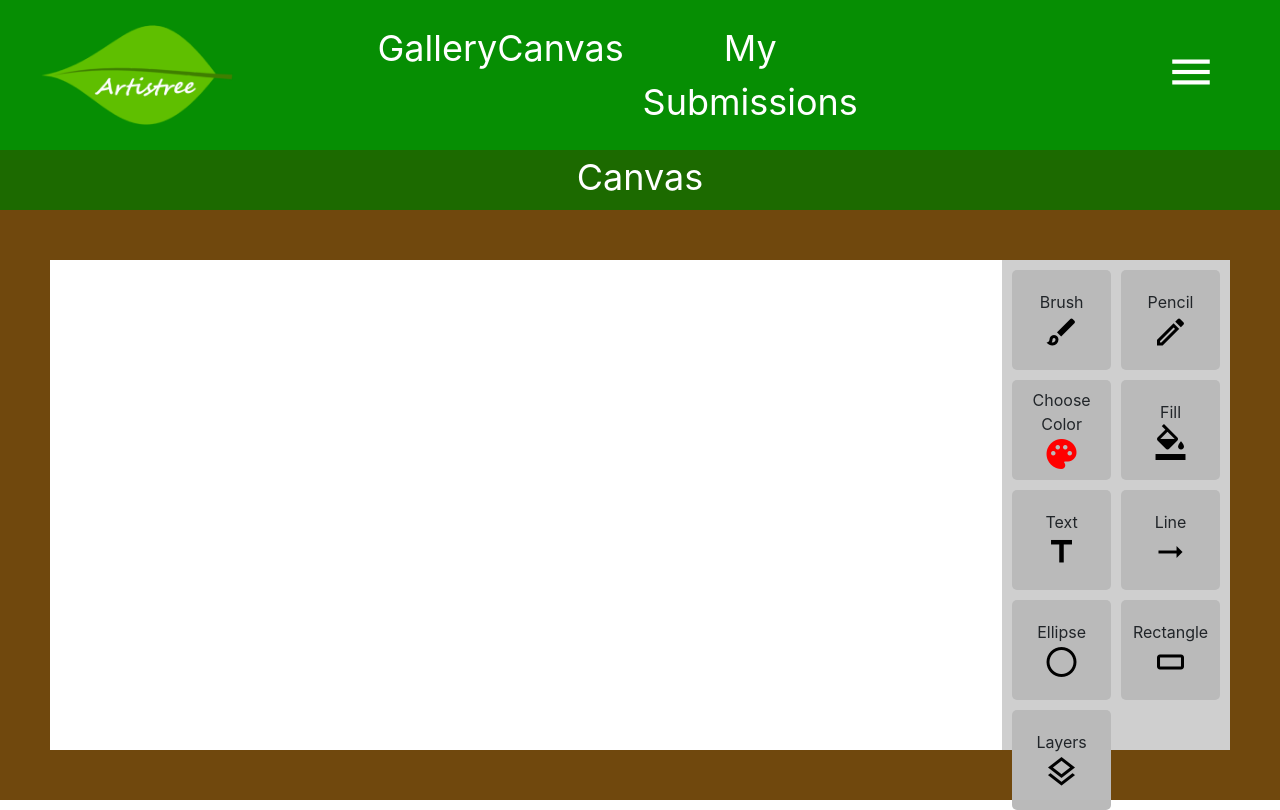
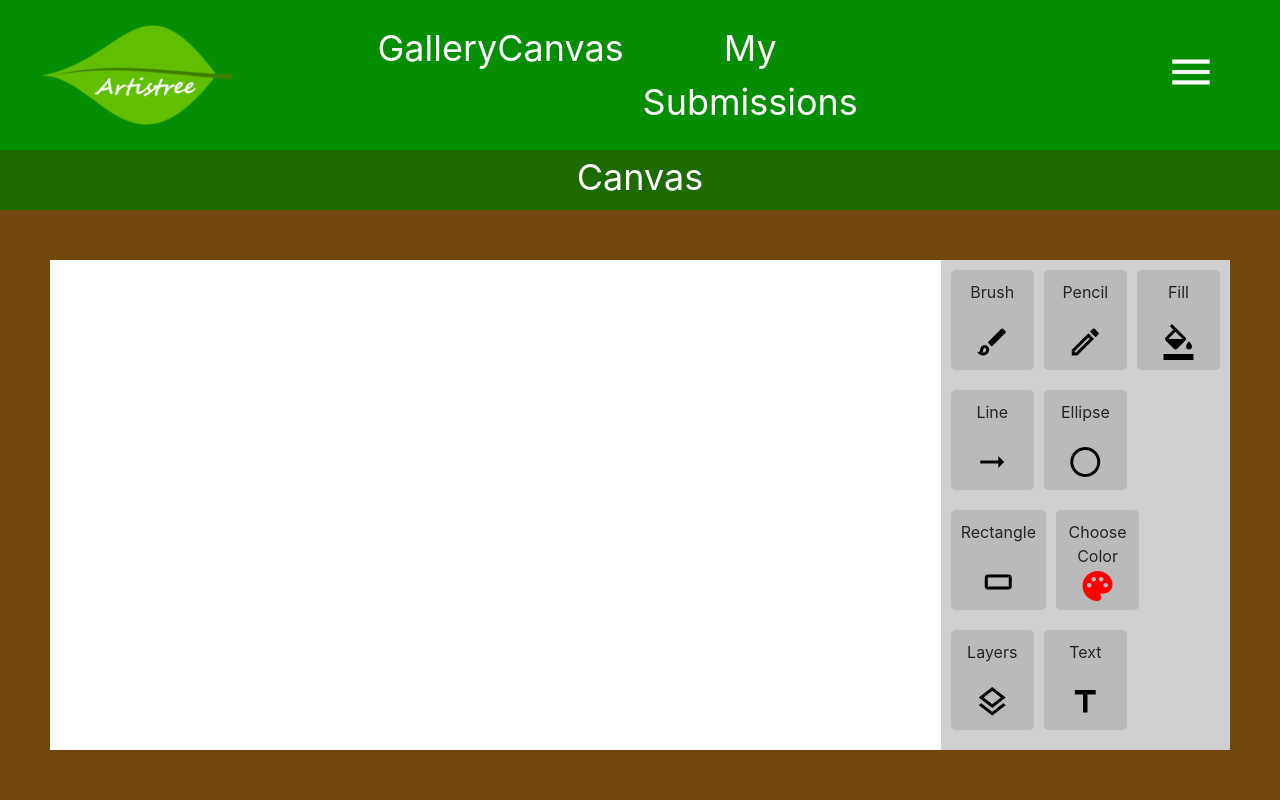
Before and after one commit to shanedonburke/Artistree, a React (Create React App) app: page /canvas in a window 1280 px wide. Built offline with nearby package versions, Linux system fonts and the light colour scheme.

Commit message:
Rearrange canvas tools

```diff
--- a/src/Artistree/Canvas/Canvas.css
+++ b/src/Artistree/Canvas/Canvas.css
@@ -22,7 +22,7 @@
 }
 
 .tools {
-    width: 280px;
+    width: 380px;
     background-color: #CFCFCF;
     display: flex;
     flex-wrap: wrap;
--- a/src/Artistree/Canvas/Canvas.js
+++ b/src/Artistree/Canvas/Canvas.js
@@ -21,13 +21,13 @@ class Canvas extends React.Component {
                         <div className="tools">
                             <CanvasTool toolName="Brush" iconName="brush" iconClass="material-icons-outlined"></CanvasTool>
                             <CanvasTool toolName="Pencil" iconName="create" iconClass="material-icons-outlined"></CanvasTool>
-                            <CanvasTool toolName="Choose Color" iconName="palette" iconClass="material-icons" iconColor="red"></CanvasTool>
                             <CanvasTool toolName="Fill" iconName="format_color_fill" iconClass="material-icons-outlined"></CanvasTool>
-                            <CanvasTool toolName="Text" iconName="title" iconClass="material-icons"></CanvasTool>
                             <CanvasTool toolName="Line" iconName="arrow_right_alt" iconClass="material-icons"></CanvasTool>
                             <CanvasTool toolName="Ellipse" iconName="circle" iconClass="material-icons-outlined"></CanvasTool>
                             <CanvasTool toolName="Rectangle" iconName="crop_16_9" iconClass="material-icons-outlined"></CanvasTool>
+                            <CanvasTool toolName="Choose Color" iconName="palette" iconClass="material-icons" iconColor="red"></CanvasTool>
                             <CanvasTool toolName="Layers" iconName="layers" iconClass="material-icons-outlined"></CanvasTool>
+                            <CanvasTool toolName="Text" iconName="title" iconClass="material-icons"></CanvasTool>
                         </div>
                     </div>
                 </div>
--- a/src/Artistree/Canvas/CanvasTool.css
+++ b/src/Artistree/Canvas/CanvasTool.css
@@ -1,13 +1,15 @@
 .tool-button {
     display: flex;
-    flex-basis: calc(50% - 10px);
+    flex-basis: calc(33.33333% - 10px);
     flex-direction: column;
+    justify-content: space-between !important;
     height: 100px;
     background-color: #BABABA;
     justify-content: center;
     align-items: center;
     border-radius: 5px;
     margin: 5px;
+    padding: 10px;
 }
 
 .material-icons-outlined {
```
